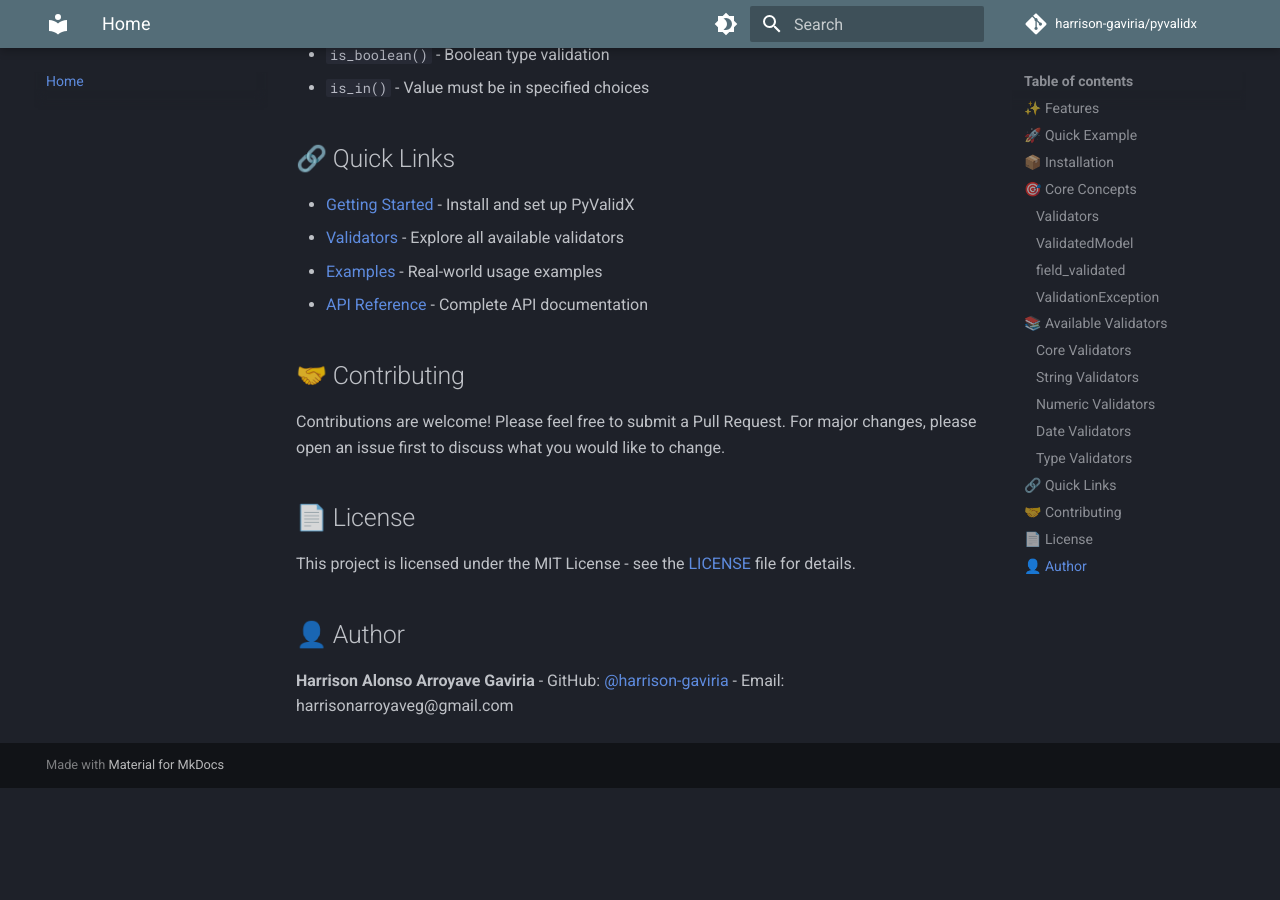
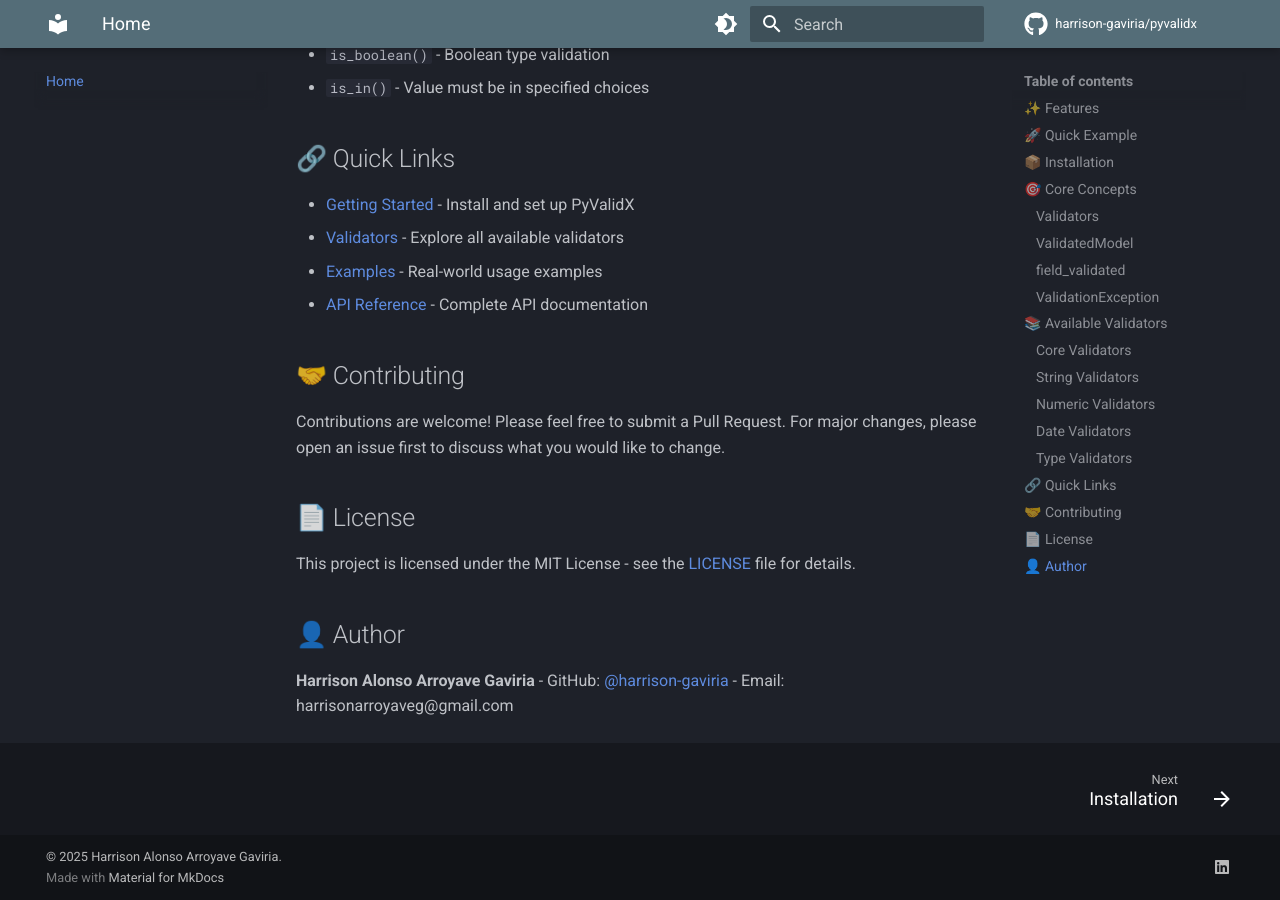
Before and after one commit to harrison-gaviria/pyvalidx, an MkDocs documentation site: the page built from docs/index.md, in a window 1280 px wide and 900 px high, scrolled down 3037 px. Built offline with MkDocs 1.6.1 and Material for MkDocs 9.7.7, drawn with Linux system fonts in a browser that asks for light colours; comment, search, counter and statistics services are not loaded; before the commit the page ends 3825 px from its top, so only the background shows below that.

```diff
--- a/mkdocs.yml
+++ b/mkdocs.yml
@@ -9,14 +9,12 @@
 theme:
   name: material
   palette:
-  # Palette toggle for dark mode
     - scheme: slate
       primary: blue grey
       accent: blue grey
       toggle:
         icon: material/brightness-4
         name: Switch to light mode
-    # Palette toggle for light mode
     - scheme: default
       primary: blue grey
       accent: blue grey
@@ -29,10 +27,13 @@
     - navigation.expand
     - navigation.path
     - navigation.top
+    - navigation.footer
     - search.highlight
     - search.share
     - content.code.copy
     - content.code.annotate
+  icon:
+    repo: fontawesome/brands/github
 
 plugins:
   - search
@@ -84,3 +85,11 @@
     - User Registration: examples/user-registration.md
     - Form Validation: examples/form-validation.md
     - API Validation: examples/api-validation.md
+
+extra:
+  social:
+    - icon: fontawesome/brands/linkedin
+      link: https://www.linkedin.com/in/harrison-alonso-arroyave-gaviria-4ba07b358
+      name: Harrison Alonso Arroyave Gaviria
+
+copyright: '&copy; 2025 Harrison Alonso Arroyave Gaviria.'
```
Also changed, not shown: 1 other file.
